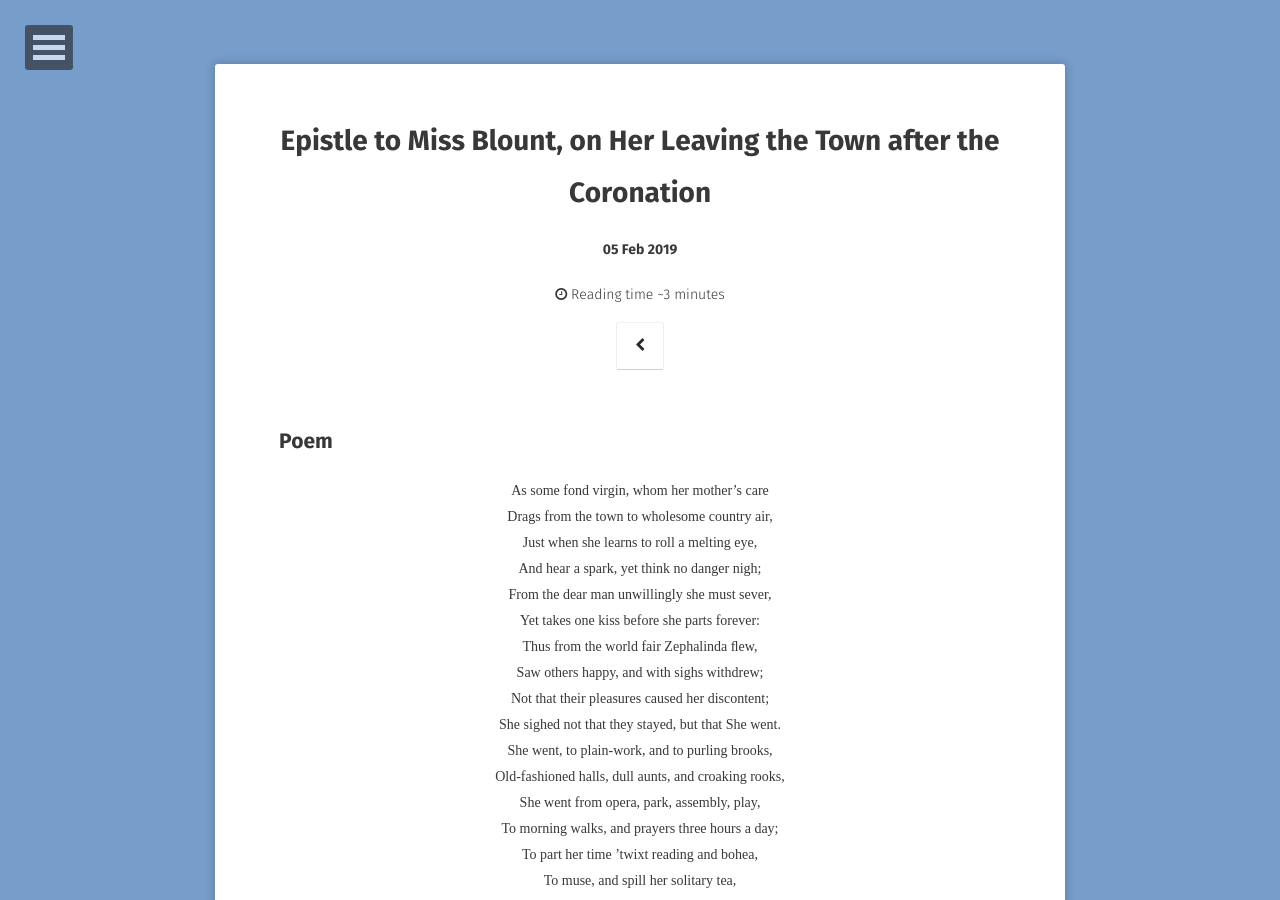
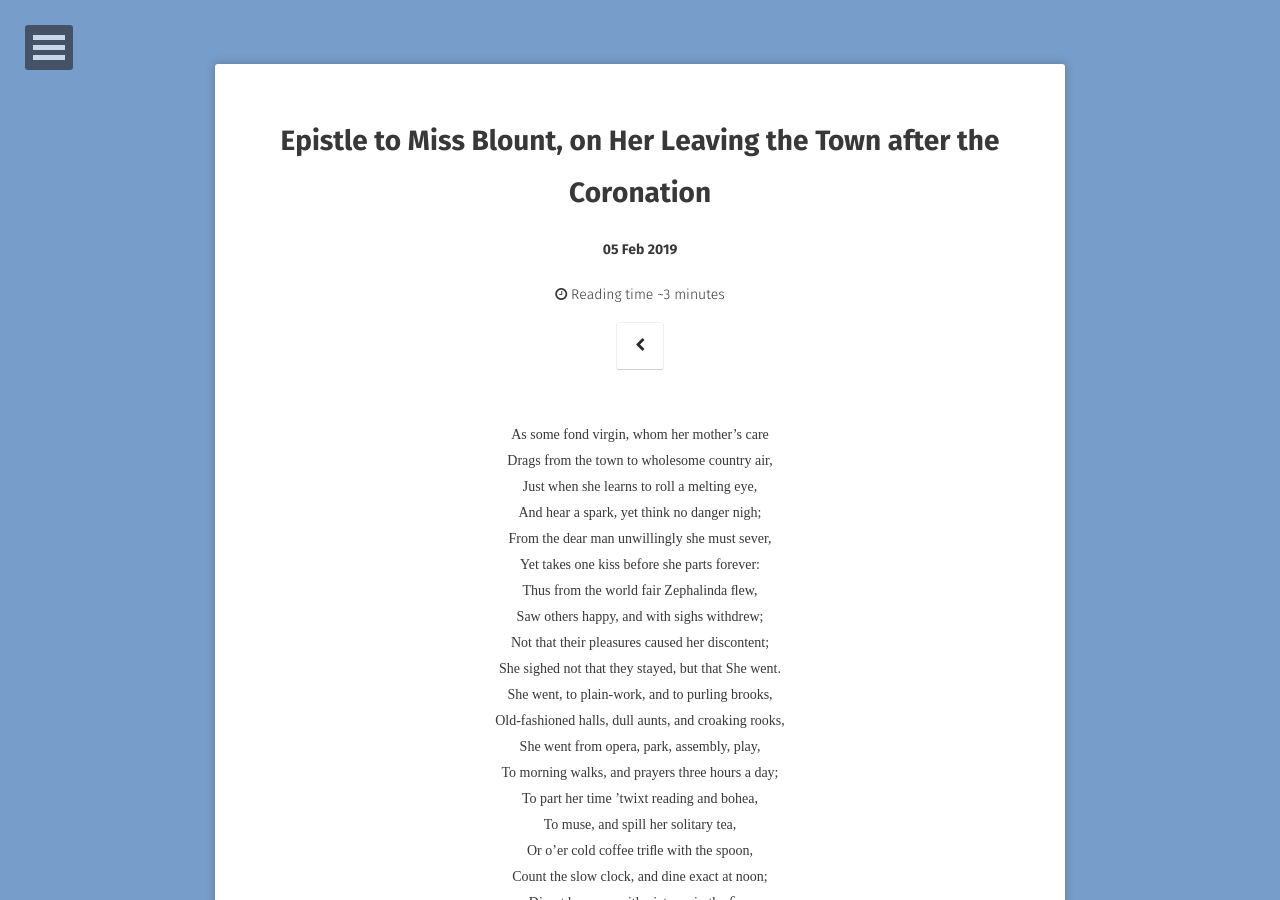
Before and after one commit to EthenStrine/site, a Jekyll site: the page built from _posts/2019-02-07-popesepistle.md, in a window 1280 px wide and 900 px high. Built offline with Jekyll 4.4.1, drawn with Linux system fonts in a browser that asks for light colours; some web fonts are replaced; comment, search, counter and statistics services are not loaded.

Commit message:
Update 2019-02-07-popesepistle.md

```diff
--- a/_posts/2019-02-07-popesepistle.md
+++ b/_posts/2019-02-07-popesepistle.md
@@ -10,7 +10,6 @@ tag:
 - Historical
 comments: true
 ---
-## Poem
 <center><pre>
 As some fond virgin, whom her mother’s care
 Drags from the town to wholesome country air,
```
